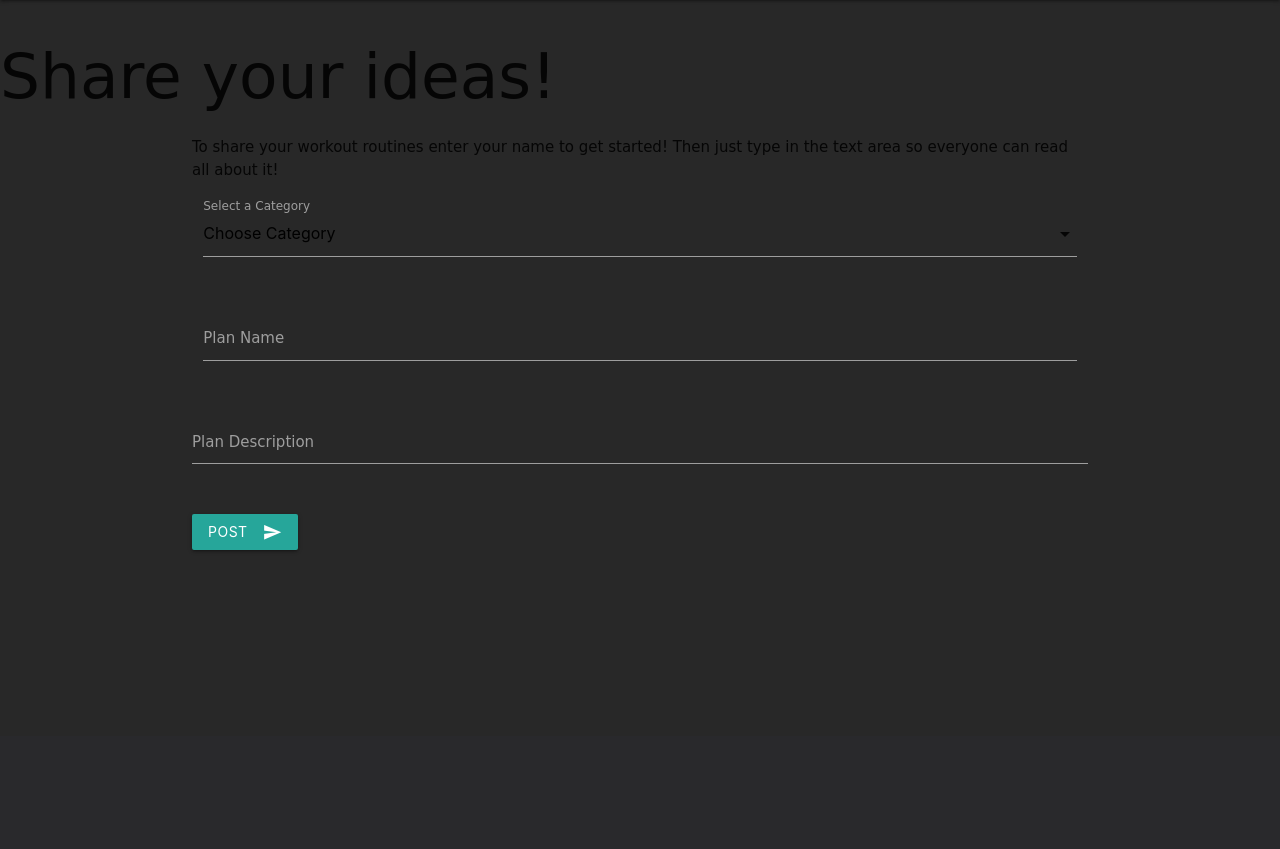
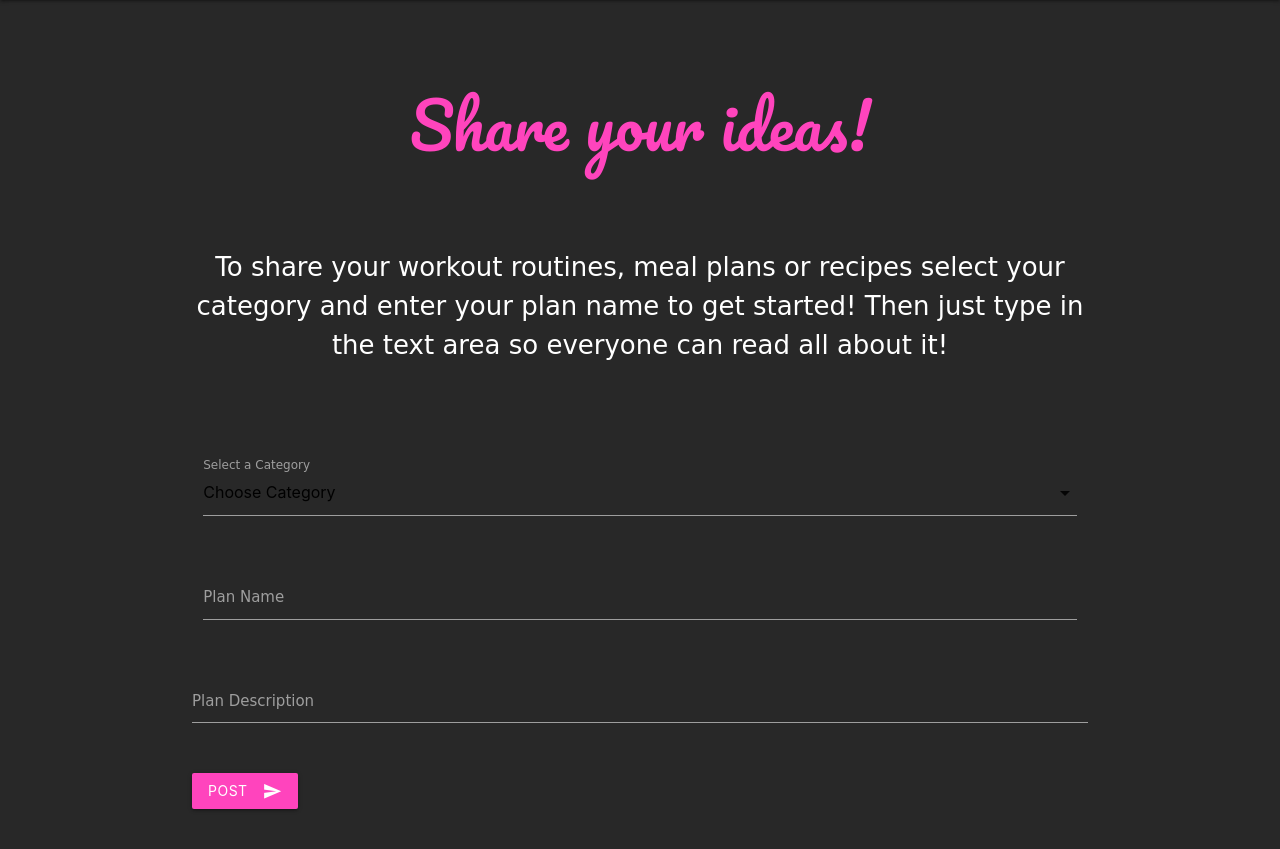
Before and after one commit to elg1e/Trainer-Mate, a Flask app: page /post in a window 1280 px wide. Shown: the part 64-913 px from the top of the page. Before the commit the page ends 616 px from the top, so only its background shows below. Run offline with Flask 2, Linux system fonts and the light colour scheme; data that the repository does not hold is empty; some libraries are stand-ins or nearby versions; some web fonts are replaced.

Commit message:
css added to edit and post.html

```diff
--- a/static/style.css
+++ b/static/style.css
@@ -34,7 +34,7 @@ body {
 .introPara {
     color: white;
     font-size: 20px;
-    margin-top: 10%;
+    margin-top: 5%;
 }
 
 .imgCarousel {
@@ -242,3 +242,35 @@ body {
 /*Meal Plans*/
 
 /*Recipes*/
+
+/*Post Page*/
+
+@media screen and (min-width: 768px) {
+    .shareTitle {
+        text-align: center;
+        margin: 10% 0;
+        font-family: 'Pacifico', cursive;
+        color: #ff44bd;
+    }
+}
+
+.sharePara {
+    text-align: center;
+    color: white;
+    font-size: 26px;
+    margin-bottom: 10%;
+}
+
+.formText {
+    color: white;
+}
+
+.submitButton {
+    background-color: #ff44bd;
+    cursor: pointer;
+}
+
+.submitButton:hover, .submitButton:active, .submitButton:focus {
+    background-color: #ff44bd;
+    cursor: pointer;
+}
--- a/templates/post.html
+++ b/templates/post.html
@@ -1,38 +1,38 @@
 {% extends 'base.html' %}{% block content %}
 
-<h1>Share your ideas!</h1>
+<div class="container">
+    <h1 class="shareTitle">Share your ideas!</h1>
+    <p class="sharePara">To share your workout routines, meal plans or recipes select your category and enter your plan name to get started! Then just type in the text area so everyone can read all about it!</p>
+</div>
 
-<div class="container">
-	<p>To share your workout routines enter your name to get started! Then just type in the text area so everyone can read all about it!</p>
-</div>
 <div class="container">
 	<div class="row">
 		<form action="{{url_for('add_post')}}" method="POST" class="col s12">
 			<div class="row">
 				<div class="input-field col s12">
 					<select id="categories" name="category_name">
-                        <option value="" disabled selected>Choose Category</option>
+                        <option disabled selected class="formText">Choose Category</option>
                         {% for cat in categories %}
-						    <option value="{{cat.category_name}}">{{cat.category_name}}</option>
+						    <option value="{{cat.category_name}}" class="formText">{{cat.category_name}}</option>
                         {% endfor %}
 					</select>
-					<label>Select a Category</label>
+					<label class="formText">Select a Category</label>
 				</div>
 			</div>
             <div class="row">
                 <div class="input-field col s12">
-                    <input id="plan_name" name="plan_name" type="text" class="validate">
-                    <label for="icon_prefix">Plan Name</label>
+                    <input id="plan_name" name="plan_name" type="text" class="validate formText" required>
+                    <label class="formText">Plan Name</label>
                 </div>
             </div>
 			<div class="row">
 				<div class="row">
 					<div class="input-field col s12">
-						<textarea id="workout_description" name="workout_description" class="materialize-textarea"></textarea>
-						<label for="textarea1">Plan Description</label>
+						<textarea id="workout_description" name="workout_description" class="materialize-textarea formText" required></textarea>
+						<label for="textarea1" class="formText">Plan Description</label>
 					</div>
 				</div>
-				<button class="btn waves-effect waves-light" type="submit">Post
+				<button class="btn waves-effect waves-light submitButton" type="submit" >Post
 					<i class="material-icons right">send</i>
 				</button>
 			</div>
```
Also changed, not shown: templates/editposts.html (+11 -12 lines).
